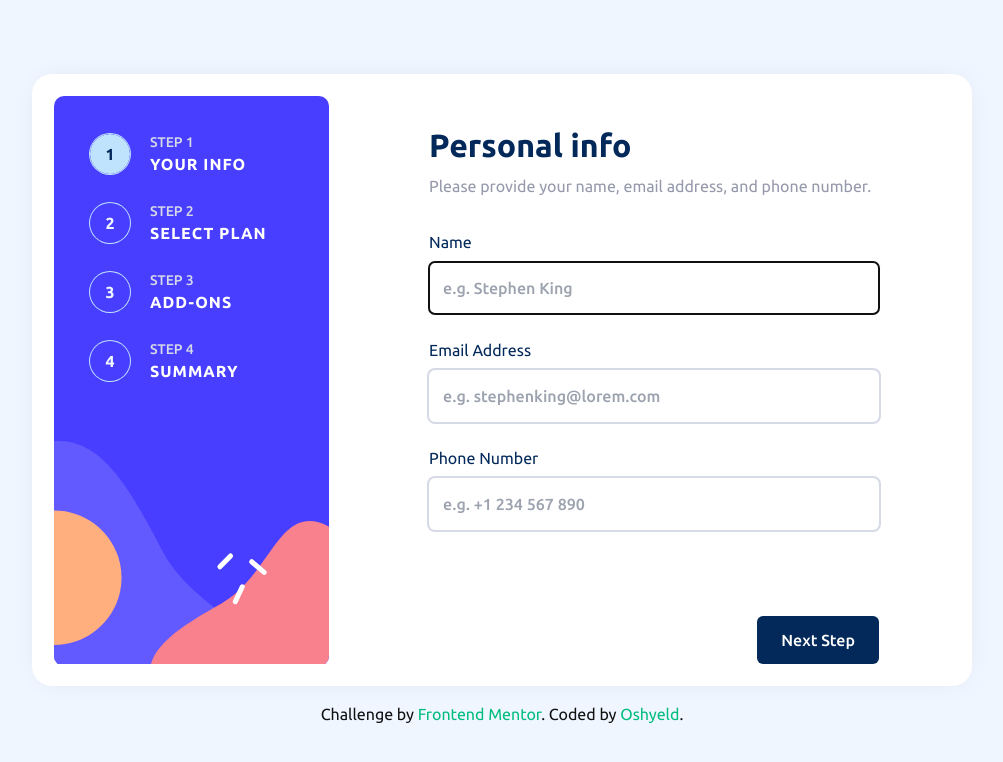
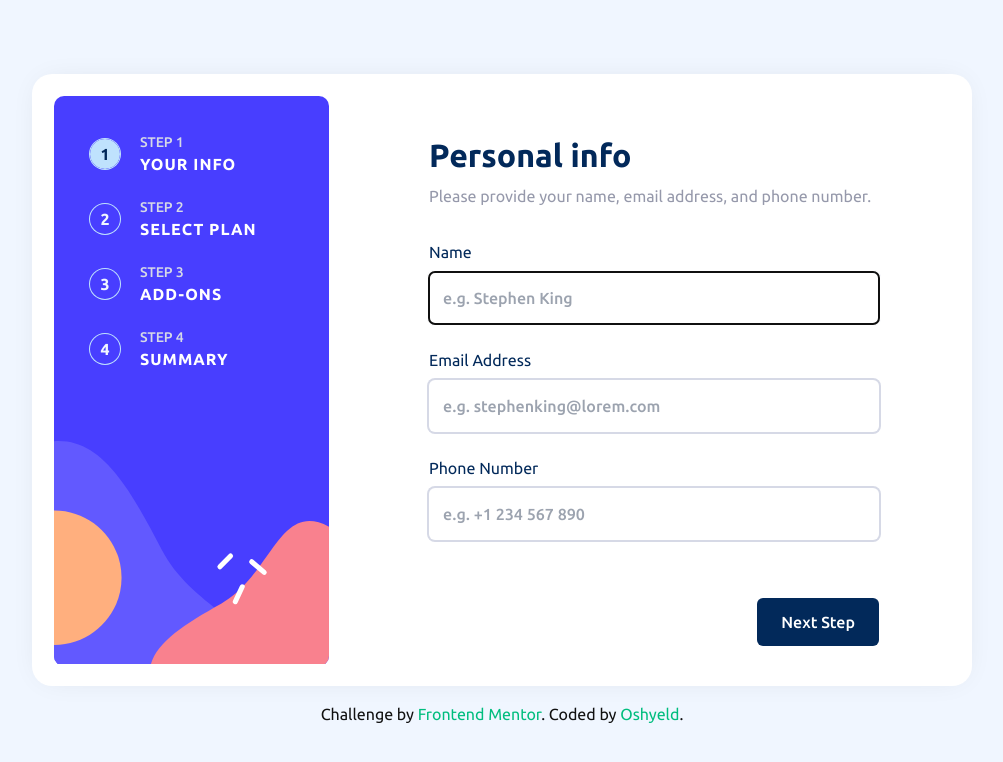
Before and after one commit to dinadess/multi-step-form-fm, a Vue app: page / in a window 1280 px wide. Shown: the top 762 px of the page, without its empty margins (138-1141 px from the left). Built offline with nearby package versions, Linux system fonts and the light colour scheme.

Commit message:
Updated Readme and Made design fixes

```diff
--- a/src/components/SidebarItem.vue
+++ b/src/components/SidebarItem.vue
@@ -1,6 +1,6 @@
 <template>
   <span
-    class="active-item-number text-magnolia ring-1 ring-lightBlue font-bold p-2 rounded-full w-[40px] h-[40px] flex items-center justify-center"
+    class="active-item-number text-magnolia ring-1 ring-lightBlue font-bold p-2 rounded-full w-[30px] h-[30px] flex items-center justify-center"
   >
     <slot name="number"></slot>
   </span>
--- a/src/components/StepButtons.vue
+++ b/src/components/StepButtons.vue
@@ -1,7 +1,7 @@
 <template>
   <div
     v-if="stepStore.currentStepNumber !== 5"
-    class="stepButtons mt-auto mb-6 flex justify-between"
+    class="stepButtons mt-auto flex justify-between"
   >
     <button
       v-if="stepStore.currentStepNumber !== 1"
@@ -64,6 +64,7 @@ const stepStore = useStepStore();
   .stepButtons {
     position: initial;
     padding: 0;
+    margin-bottom: 18px;
   }
 }
 </style>
--- a/src/components/TheSidebar.vue
+++ b/src/components/TheSidebar.vue
@@ -52,7 +52,7 @@ const navItems = [
   /* 768px */
   ul {
     flex-direction: column;
-    gap: 25px;
+    gap: 21px;
   }
 }
 </style>
--- a/src/components/TheStepper.vue
+++ b/src/components/TheStepper.vue
@@ -37,7 +37,7 @@ const stepStore = useStepStore();
 @media screen and (min-width: 48rem) {
   /** 768px */
   .stepper {
-    margin-top: 25px;
+    margin-top: 35px;
     padding: 0 15px;
     max-width: 100%;
 
--- a/src/components/steps/Step_2.vue
+++ b/src/components/steps/Step_2.vue
@@ -37,7 +37,6 @@
         <label
           for="isYearly"
           class="cursor-pointer flex items-center gap-6 justify-center text-marineBlue"
-          @click="stepStore.toggleYearly"
         >
           <span
             :aria-current="!stepStore.isYearly ? true : false"
@@ -52,6 +51,7 @@
             id="isYearly"
             class="isYearlyInput cursor-pointer"
             :checked="stepStore.isYearly"
+            @click="stepStore.toggleYearly"
           />
           <span
             class="font-bold text-coolGray"
@@ -177,10 +177,10 @@ input:checked + label {
 /* Monthly or Yearly Toggle */
 .isYearlyInput {
   appearance: none;
-  width: 60px;
-  height: 28px;
+  width: 40px;
+  height: 22px;
   border-radius: 50px;
-  padding: 8px;
+  padding: 6px;
   background-color: var(--marine-blue);
   position: relative;
 
@@ -194,8 +194,8 @@ input:checked + label {
 .isYearlyInput::after {
   content: "";
   position: absolute;
-  width: 18px;
-  height: 18px;
+  width: 14px;
+  height: 14px;
   display: inline-block;
   background-color: var(--alabaster);
   border-radius: 100%;
@@ -205,6 +205,6 @@ input:checked + label {
 }
 
 .isYearlyInput:checked::after {
-  transform: translateY(-50%) translateX(150%);
+  transform: translateY(-50%) translateX(110%);
 }
 </style>
--- a/src/components/steps/Step_3.vue
+++ b/src/components/steps/Step_3.vue
@@ -5,7 +5,7 @@
       >Add-ons help enhance your gaming experience.</template
     >
     <div>
-      <ul class="flex flex-col gap-6">
+      <ul class="flex flex-col gap-4">
         <li v-for="addon in addons" :key="addon.name">
           <input
             type="checkbox"
```
Also changed, not shown: screenshot.png (added), 1 other file (tests, documents, lock files or other folders).
